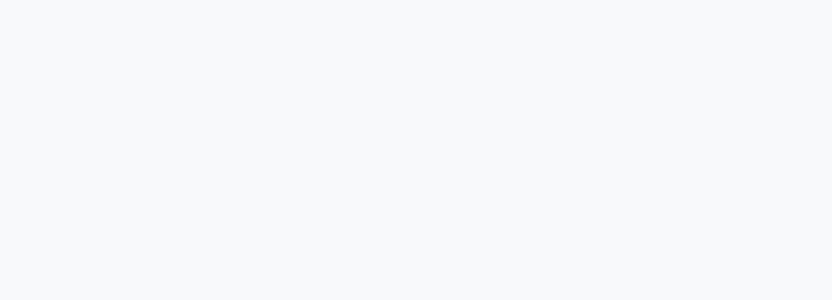
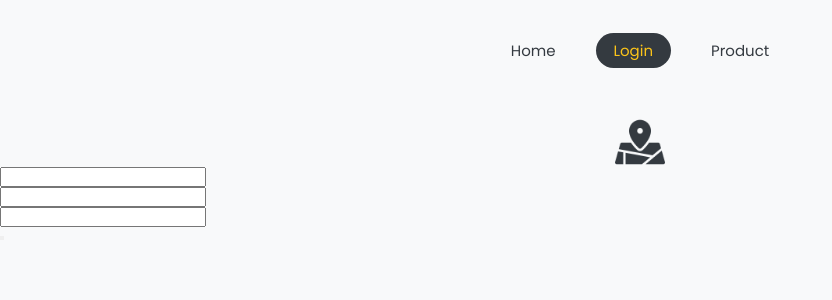
Before and after one commit to Bhagwanmmehra/react-travel-book-v3, a React (Vite) app: page /login in a window 1280 px wide. Shown: the top 300 px of the page, without its empty margins (0-832 px from the left). Built offline with nearby package versions, Linux system fonts and the light colour scheme; a web font is replaced by a local one.

Commit message:
Login page set up initiated

```diff
--- a/src/pages/loginPage.jsx
+++ b/src/pages/loginPage.jsx
@@ -1,5 +1,41 @@
+import Logo from "../Components/Logo";
+import Nav from "../Components/Nav";
+import Styles from "../styles/loginPage.module.css";
+
 function LoginPage() {
-  return <div></div>;
+  return (
+    <div className={Styles.loginPage}>
+      <Nav />
+      <main className={Styles.loginSection}>
+        <div className={Styles.loginFormImageBox}>
+          <div className={Styles.imgBox}>
+            <img src="" alt="" />
+          </div>
+
+          <div className={Styles.formBox}>
+            <div className="logoBox">
+              <Logo /> <span></span>
+            </div>
+            <form>
+              <div>
+                <label htmlFor=""></label>
+                <input type="text" />
+              </div>
+              <div>
+                <label htmlFor=""></label>
+                <input type="text" />
+              </div>
+              <div>
+                <label htmlFor=""></label>
+                <input type="text" />
+              </div>
+              <button></button>
+            </form>
+          </div>
+        </div>
+      </main>
+    </div>
+  );
 }
 
 export default LoginPage;
```
